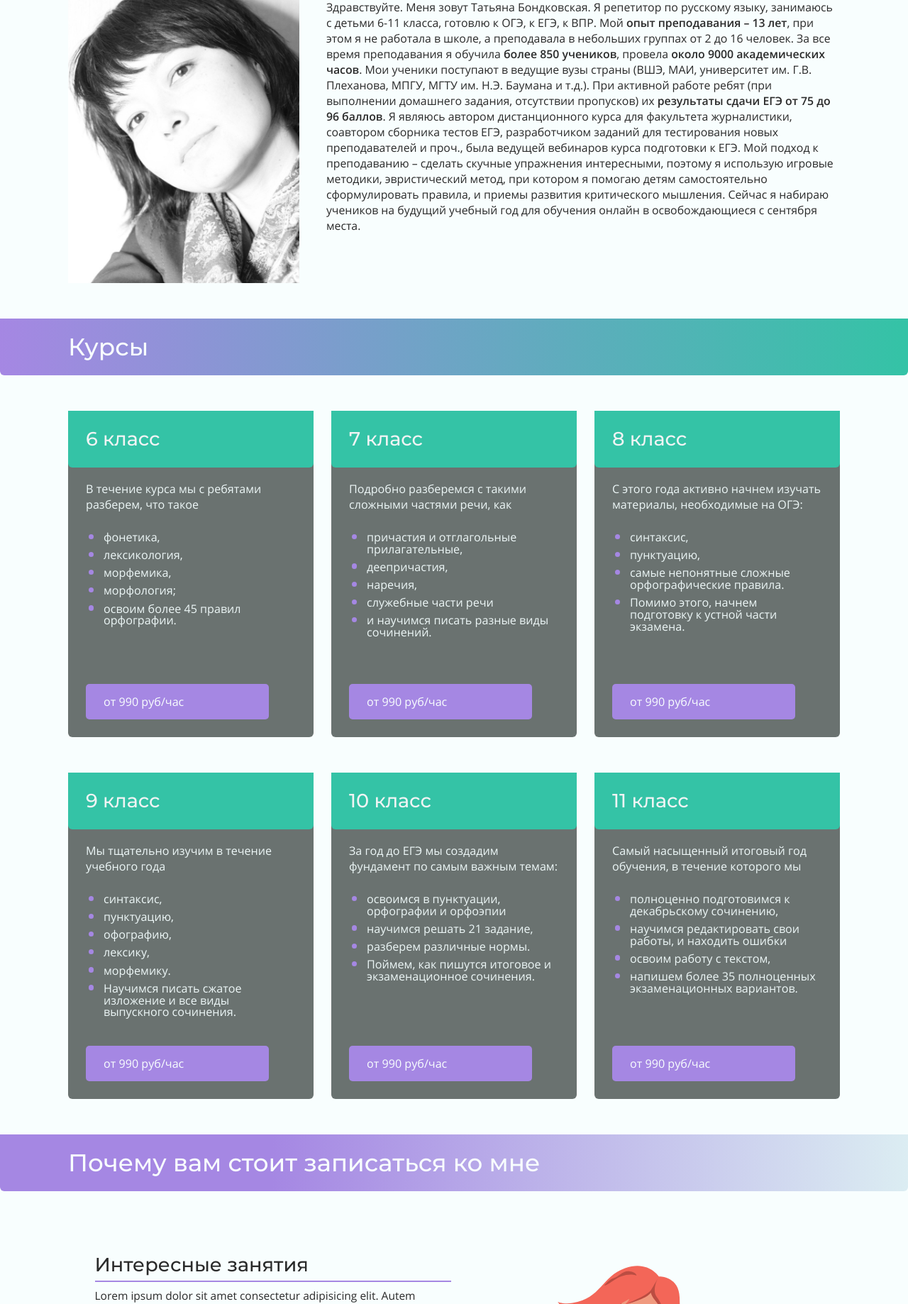
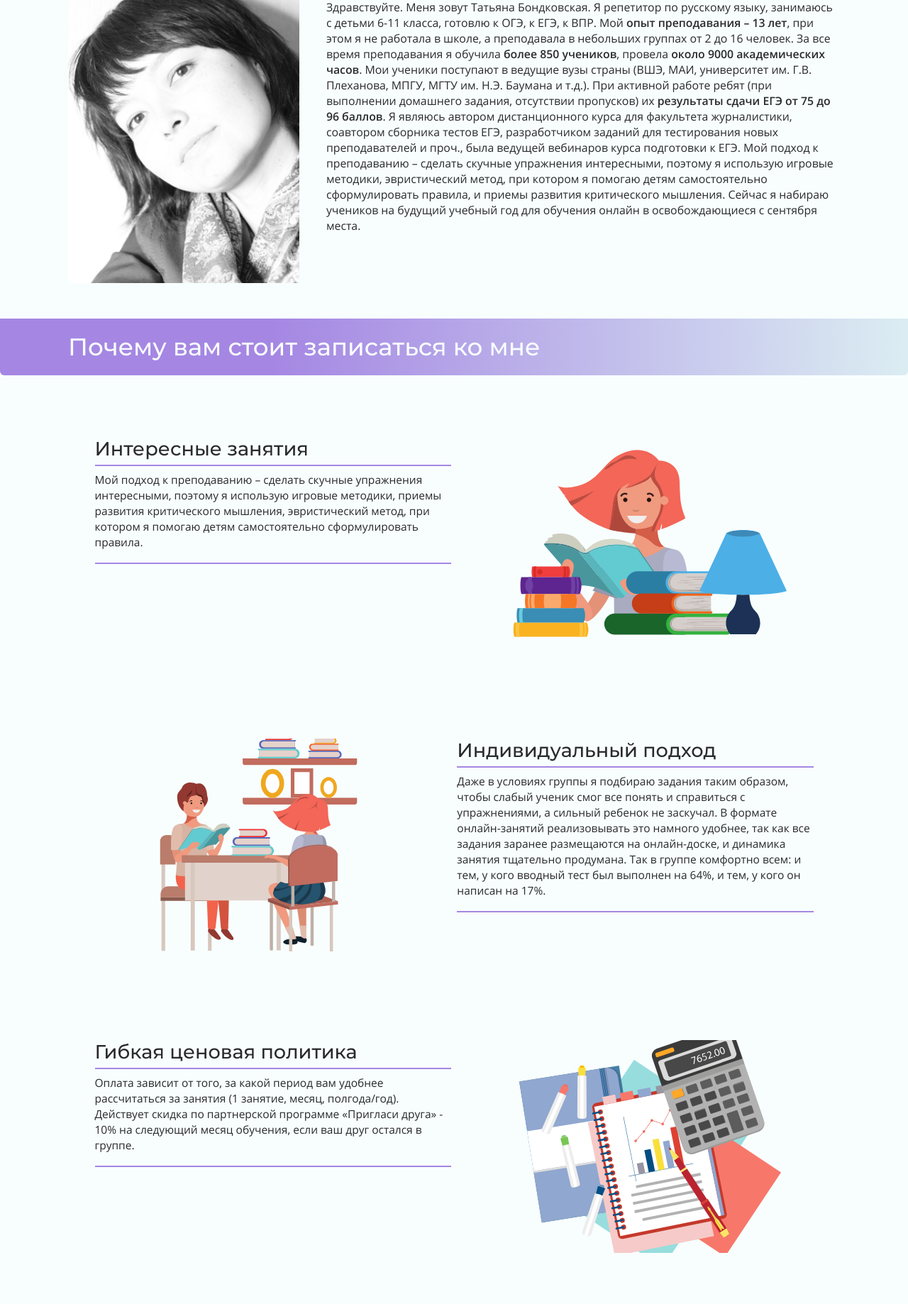
Before and after one commit to UrCatIsWatcinU/tatyana_bondkovsky, a Flask app: page / in a window 1280 px wide. Shown: the part 799-2637 px from the top of the page at 71% size. Run offline with Flask 2, Linux system fonts and the light colour scheme.

Commit message:
Remove courses and banner

```diff
--- a/app/static/style.css
+++ b/app/static/style.css
@@ -370,7 +370,7 @@
   content: '';
   width: 100%;
   height: 100%;
-  background: #34c3a6;
+  /* background: #34c3a6; */
   z-index: -3;
   position: absolute;
   top: 0;
@@ -385,7 +385,7 @@
   opacity: 0.95;
   z-index: -2;
   filter: brightness(125%) contrast(79%);
-  background-image: url("images/banner.jpg");
+  /* background-image: url("images/banner.jpg"); */
   background-position: 70% 60%;
   background-size: 120%;
   background-repeat: no-repeat;
@@ -802,7 +802,7 @@
   text-align: center;
 }
 .how-cont__txt {
-  text-align: center;
+  /* text-align: center; */
   margin: 0;
 }
 .how-cont__icon {
--- a/app/templates/index.html
+++ b/app/templates/index.html
@@ -26,7 +26,7 @@
         <div class="menu-cont__social-cont"><a class="menu-cont__vk" href="https://vk.com/id39592509"> </a><a class="menu-cont__inst" href="https://vk.com/id39592509"> </a><a class="menu-cont__fb" href="https://vk.com/id39592509"> </a><a class="menu-cont__yt" href="https://vk.com/id39592509"></a></div>
       </div>
       <button class="menu-cont__dropbtn" onclick="showDropMenu()">Меню                     </button>
-      <div class="menu-cont__points"><a class="menu-cont__point" href="#about" onclick="hideDropMenu()">Обо мне</a><span class="menu-cont__between">|</span><a class="menu-cont__point" href="#courses" onclick="hideDropMenu()">Курсы</a><span class="menu-cont__between">|</span><a class="menu-cont__point" href="#advant" onclick="hideDropMenu()">Преимущества</a><span class="menu-cont__between">|</span><a class="menu-cont__point" href="#how" onclick="hideDropMenu()">Подробности</a><span class="menu-cont__between">|</span><a class="menu-cont__point" href="#forms" onclick="hideDropMenu()">Заказать</a></div>
+      <div class="menu-cont__points"><a class="menu-cont__point" href="#about" onclick="hideDropMenu()">Обо мне</a><span class="menu-cont__between">|</span><a class="menu-cont__point" href="#courses" onclick="hideDropMenu()">Курсы</a><span class="menu-cont__between">|</span><a class="menu-cont__point" href="#advant" onclick="hideDropMenu()">Преимущества</a><span class="menu-cont__between">|</span><a class="menu-cont__point" href="#how" onclick="hideDropMenu()">Про занятия</a><span class="menu-cont__between">|</span><a class="menu-cont__point" href="#forms" onclick="hideDropMenu()">Заказать</a></div>
     </div>
     <div class="banner-cont main-cont_pad">
       <div class="banner-cont__title-cont">
@@ -52,106 +52,27 @@
         <p class="about-cont__txt">Здравствуйте. Меня зовут Татьяна Бондковская. Я репетитор по русскому языку, занимаюсь с детьми 6-11 класса, готовлю к ОГЭ, к ЕГЭ, к ВПР. Мой <b class='about-cont_bold'>опыт преподавания – 13 лет</b>, при этом я не работала в школе, а преподавала в небольших группах от 2 до 16 человек. За все время преподавания я обучила  <b class='about-cont_bold'> более 850 учеников</b>, провела <b class='about-cont_bold'>около 9000 академических часов</b>. Мои ученики поступают в ведущие вузы страны (ВШЭ, МАИ, университет им. Г.В. Плеханова, МПГУ, МГТУ им. Н.Э. Баумана и т.д.). При активной работе ребят (при выполнении домашнего задания, отсутствии пропусков) их <b class='about-cont_bold'>результаты сдачи ЕГЭ от 75 до 96 баллов</b>. Я являюсь автором дистанционного курса для факультета журналистики, соавтором сборника тестов ЕГЭ, разработчиком заданий для тестирования новых преподавателей и проч., была ведущей вебинаров курса подготовки к ЕГЭ. Мой подход к преподаванию – сделать скучные упражнения интересными, поэтому я использую игровые методики, эвристический метод, при котором я помогаю детям самостоятельно сформулировать правила, и приемы развития критического мышления. Сейчас я набираю учеников на будущий учебный год для обучения онлайн в освобождающиеся с сентября места.<a class="about-cont__moretxt" onclick="showMoreTxt()">Подробнее             </a></p>
       </div>
     </div>
-    <h2 class="main-cont__title main-cont_courses main-cont_pad-aside" id="courses">Курсы</h2>
-    <div class="courses-cont main-cont_pad">
-      <div class="course-card">
-        <div class="course-card__bg"></div>
-        <h3 class="course-card__title">6 класс</h3>
-        <div class="course-card__txt"><span class="course-card__desc">В течение курса мы с ребятами разберем, что такое </span>
-          <ul class="course-card__pieces">
-            <li class="course-card__point">фонетика,</li>
-            <li class="course-card__point">лексикология,</li>
-            <li class="course-card__point">морфемика,</li>
-            <li class="course-card__point">морфология;</li>
-            <li class="course-card__point">освоим более 45 правил орфографии.</li>
-          </ul>
-        </div><a class="course-card__price" href="#forms">от 990 руб/час</a>
-      </div>
-      <div class="course-card">
-        <div class="course-card__bg"></div>
-        <h3 class="course-card__title">7 класс</h3>
-        <div class="course-card__txt"><span class="course-card__desc">Подробно разберемся с такими сложными частями речи, как</span>
-          <ul class="course-card__pieces">
-            <li class="course-card__point">причастия и отглагольные прилагательные,</li>
-            <li class="course-card__point">деепричастия, </li>
-            <li class="course-card__point">наречия,</li>
-            <li class="course-card__point">служебные части речи</li>
-            <li class="course-card__point">и научимся писать разные виды сочинений.</li>
-          </ul>
-        </div><a class="course-card__price" href="#forms">от 990 руб/час</a>
-      </div>
-      <div class="course-card">
-        <div class="course-card__bg"></div>
-        <h3 class="course-card__title">8 класс</h3>
-        <div class="course-card__txt"><span class="course-card__desc">С этого года активно начнем изучать материалы, необходимые на ОГЭ:</span>
-          <ul class="course-card__pieces">
-            <li class="course-card__point">синтаксис, </li>
-            <li class="course-card__point">пунктуацию, </li>
-            <li class="course-card__point">самые непонятные сложные орфографические правила.</li>
-            <li class="course-card__point">Помимо этого, начнем подготовку к устной части экзамена.</li>
-          </ul>
-        </div><a class="course-card__price" href="#forms">от 990 руб/час</a>
-      </div>
-      <div class="course-card">
-        <div class="course-card__bg"></div>
-        <h3 class="course-card__title">9 класс</h3>
-        <div class="course-card__txt"><span class="course-card__desc">Мы тщательно изучим в течение учебного года</span>
-          <ul class="course-card__pieces">
-            <li class="course-card__point">синтаксис, </li>
-            <li class="course-card__point">пунктуацию, </li>
-            <li class="course-card__point">офографию,</li>
-            <li class="course-card__point">лексику, </li>
-            <li class="course-card__point">морфемику.</li>
-            <li class="course-card__point">Научимся писать сжатое изложение и все виды выпускного сочинения.</li>
-          </ul>
-        </div><a class="course-card__price" href="#forms">от 990 руб/час</a>
-      </div>
-      <div class="course-card">
-        <div class="course-card__bg"></div>
-        <h3 class="course-card__title">10 класс</h3>
-        <div class="course-card__txt"><span class="course-card__desc">За год до ЕГЭ мы создадим фундамент по самым важным темам:</span>
-          <ul class="course-card__pieces">
-            <li class="course-card__point">освоимся в пунктуации, орфографии и орфоэпии</li>
-            <li class="course-card__point">научимся решать 21 задание,</li>
-            <li class="course-card__point">разберем различные нормы.</li>
-            <li class="course-card__point">Поймем, как пишутся итоговое и экзаменационное сочинения.</li>
-          </ul>
-        </div><a class="course-card__price" href="#forms">от 990 руб/час</a>
-      </div>
-      <div class="course-card">
-        <div class="course-card__bg"></div>
-        <h3 class="course-card__title">11 класс</h3>
-        <div class="course-card__txt"><span class="course-card__desc">Самый насыщенный итоговый год обучения, в течение которого мы </span>
-          <ul class="course-card__pieces">
-            <li class="course-card__point">полноценно подготовимся к декабрьскому сочинению, </li>
-            <li class="course-card__point">научимся редактировать свои работы, и находить ошибки</li>
-            <li class="course-card__point">освоим работу с текстом,</li>
-            <li class="course-card__point">напишем более 35 полноценных экзаменационных вариантов. </li>
-          </ul>
-        </div><a class="course-card__price" href="#forms">от 990 руб/час</a>
-      </div>
-    </div>
     <h2 class="main-cont__title main-cont_advant main-cont_pad-aside">Почему вам стоит записаться ко мне</h2>
     <div class="advantages-cont main-cont_pad" id="advant">
       <div class="advantages-cont__advantage advantages-cont_1">
         <div class="advantages-cont__pic advantages-cont_interest advantages-cont_rightPic"></div>
         <div class="advantages-cont__txt">
           <h3 class="advantages-cont__title">Интересные занятия </h3>
-          <p class="advantages-cont__descript">Lorem ipsum dolor sit amet consectetur adipisicing elit. Autem beatae expedita culpa accusamus quas omnis, illum, provident officiis voluptates magni impedit qui inventore dolorem delectus deleniti sapiente sit maiores at fugiat consequatur enim facere ut. Reiciendis inventore in libero distinctio voluptas, blanditiis, veritatis incidunt iure enim magni id maiores cupiditate?</p>
+          <p class="advantages-cont__descript">Мой подход к преподаванию – сделать скучные упражнения интересными, поэтому я использую игровые методики, приемы развития критического мышления, эвристический метод, при котором я помогаю детям самостоятельно сформулировать правила.</p>
         </div>
       </div>
       <div class="advantages-cont__advantage advantages-cont_2">
         <div class="advantages-cont__pic advantages-cont_individ"></div>
         <div class="advantages-cont__txt">
           <h3 class="advantages-cont__title">Индивидуальный подход</h3>
-          <p class="advantages-cont__descript">Lorem ipsum dolor sit amet consectetur adipisicing elit. Nostrum, iure nihil. Doloribus assumenda unde dolorum suscipit dolorem, nesciunt reiciendis sit voluptatibus veritatis nisi aut aspernatur commodi corrupti expedita illo vero, similique, magnam recusandae nulla! Magni veritatis, recusandae soluta exercitationem ratione, asperiores fugiat saepe libero nam ducimus error eius enim cumque quam odio autem voluptas laboriosam esse officia maxime! Amet, vero!</p>
+          <p class="advantages-cont__descript">Даже в условиях группы я подбираю задания таким образом, чтобы слабый ученик смог все понять и справиться с упражнениями, а сильный ребенок не заскучал. В формате онлайн-занятий реализовывать это намного удобнее, так как все задания заранее размещаются на онлайн-доске, и динамика занятия тщательно продумана. Так в группе комфортно всем: и тем, у кого вводный тест был выполнен на 64%, и тем, у кого он написан на 17%.</p>
         </div>
       </div>
       <div class="advantages-cont__advantage advantages-cont_3">
         <div class="advantages-cont__pic advantages-cont_price advantages-cont_rightPic"></div>
         <div class="advantages-cont__txt">
           <h3 class="advantages-cont__title">Гибкая ценовая политика </h3>
-          <p class="advantages-cont__descript">Lorem ipsum, dolor sit amet consectetur adipisicing elit. Velit expedita repellendus officia libero, illum tempora, sint quaerat ipsum corporis recusandae laudantium dolore. Sapiente impedit sequi eius, aliquam deleniti voluptatem labore est consectetur aperiam dolor beatae dolorum nulla sit, corrupti fugiat! Nam voluptatem aut optio tempore obcaecati minus aspernatur distinctio deserunt.</p>
+          <p class="advantages-cont__descript">Оплата зависит от того, за какой период вам удобнее рассчитаться за занятия (1 занятие, месяц, полгода/год). Действует скидка по партнерской программе «Пригласи друга» - 10% на следующий месяц обучения, если ваш друг остался в группе.</p>
         </div>
       </div>
     </div>
@@ -161,22 +82,22 @@
         <div class="how-cont__state how-cont_purpose-state">
           <div class="how-cont__icon how-cont_purpose"></div>
           <h3 class="how-cont__state-title">Ставим цели</h3>
-          <p class="how-cont__txt">Lorem ipsum, dolor sit amet consectetur adipisicing elit. Perspiciatis commodi explicabo enim dolor, repellat quidem voluptate, excepturi laudantium, ipsum illum debitis. Tempore accusantium nemo laboriosam adipisci vitae deleniti dolore cumque ut! Fugiat ea commodi, dolorem eveniet eaque quis doloremque dolore.</p>
+          <p class="how-cont__txt">Целеполагание – это сложный навык, которому мало кто обучает. Часто ребята не знают, зачем они ходят в школу, им непонятно, почему их родители записали на курсы. На занятиях я уделяю 5-10 минут на постановку целей, к которым мы возвращаемся в конце занятия/курса. Так обучающийся лучше осознает, к чему стремиться, зачем ему необходимо развиваться в выбранной области.</p>
         </div>
         <div class="how-cont__state how-cont_repeat-state">
           <div class="how-cont__icon how-cont_repeat"></div>
           <h3 class="how-cont__state-title">Повторяем материал</h3>
-          <p class="how-cont__txt">Lorem ipsum dolor sit amet consectetur adipisicing elit. Explicabo, minima, placeat consequuntur veritatis qui quis molestiae iste ipsam tempora sed impedit quia velit est voluptatum labore libero sequi laborum optio?</p>
+          <p class="how-cont__txt">Каждое занятие мы пишем разные диктанты или решаем тесты по пройденным темам. Это важно, чтобы отследить динамику усвояемости, чтобы ребенок видел свой рост. Ошибки мы анализируем, выписываем сложные для запоминания слова или формы, которые повторим еще не раз.</p>
         </div>
         <div class="how-cont__state how-cont_work-state">
           <div class="how-cont__icon how-cont_work"></div>
           <h3 class="how-cont__state-title">Решаем, пишем, играем</h3>
-          <p class="how-cont__txt">Lorem ipsum dolor sit amet consectetur adipisicing elit. Perferendis deleniti, modi perspiciatis laborum veritatis ipsum cumque iste magnam nisi cum. Magnam illum asperiores, alias, odio a iusto ad perferendis, totam molestias eligendi temporibus! Voluptatum, recusandae!</p>
+          <p class="how-cont__txt">Новые правила или теорию я стараюсь давать в необычной форме (сказки, приемы мнемотехники, стишки, разные запоминалки и т.д.). Далее все зависит от сложности темы. В группе ребятам очень интересно соревноваться, решая упражнения, получать баллы, денежные купюры Монополии и т.п. (даже онлайн), иметь возможность хода в незамысловатой, но интересной небольшой игре (крестики-нолики, саперы, шашки и др.), которая заменяет перерывы и разминки. Некоторые занятия проходят в виде квеста или большой тематической игры, например, по спасению Вселенной 😊.</p>
         </div>
         <div class="how-cont__state how-cont_talk-state">
           <div class="how-cont__icon how-cont_talk"></div>
           <h3 class="how-cont__state-title">Обсуждаем результаты</h3>
-          <p class="how-cont__txt">Lorem ipsum dolor sit, amet consectetur adipisicing elit. Repellendus, error culpa sapiente debitis dolores delectus ratione adipisci odio saepe labore, corrupti eaque. Illum repellendus, officia dicta animi ducimus voluptatibus similique in obcaecati quam nesciunt aliquam alias quasi ipsa tenetur?</p>
+          <p class="how-cont__txt">В конце занятия каждый ученик обязательно проговаривает/прописывает, что он получил в течение занятия, за что он может себя похвалить, что еще было бы неплохо повторить. Ребята рассказывают, что им понравилось, как работалось в команде. Затем они получают домашнее задание с объяснением, как его выполнять.</p>
         </div>
       </div>
     </div>
```
